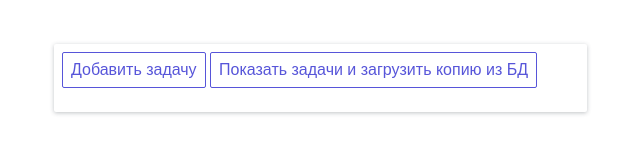
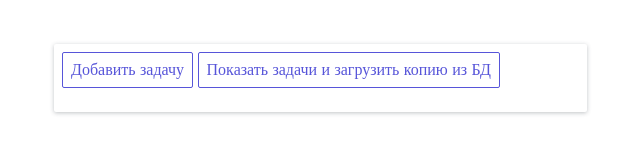
Before and after one commit to kirillRomanenko/cross-platform-practical-1, an Electron app: page renderer/index.html in a window 800 px wide. Shown: the whole page, without its empty margins (26-666 px from the left). Drawn offline with nearby package versions, Linux system fonts and the light colour scheme; no server answers.

Commit message:
change font

```diff
--- a/style.css
+++ b/style.css
@@ -1,5 +1,18 @@
-body {
-    font: caption;
+@font-face {
+    font-family: "Poppins-ExtraLight";
+
+    src: url("./fonts/Poppins-ExtraLight.ttf") format("truetype"), /* Safari, Android, iOS */
+      url("./fonts/Poppins-ExtraLight.woff") format("woff"), /* Modern Browsers */
+      url("./fonts/Poppins-ExtraLight.woff2") format("woff2"); /* Modern Browsers */
+    font-weight: normal;
+    font-style: normal;
+  }
+
+/* body {
+    font: 'Poppins-ExtraLight';
+} */
+button, ul{
+    font-family: 'Poppins-ExtraLight';
 }
 
 .menu {
```
Also changed, not shown: fonts/Poppins-ExtraLight.ttf (added), fonts/Poppins-ExtraLight.woff (added), fonts/Poppins-ExtraLight.woff2 (added).
